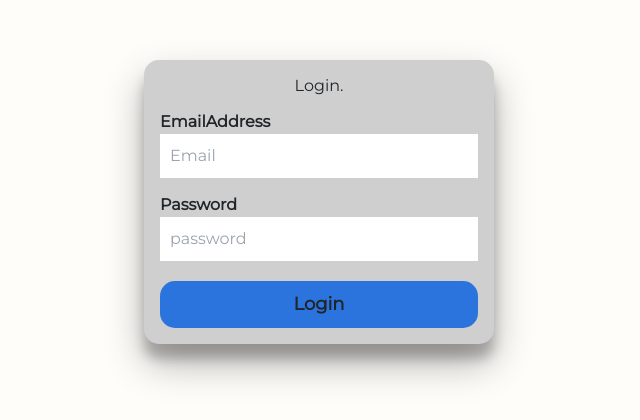
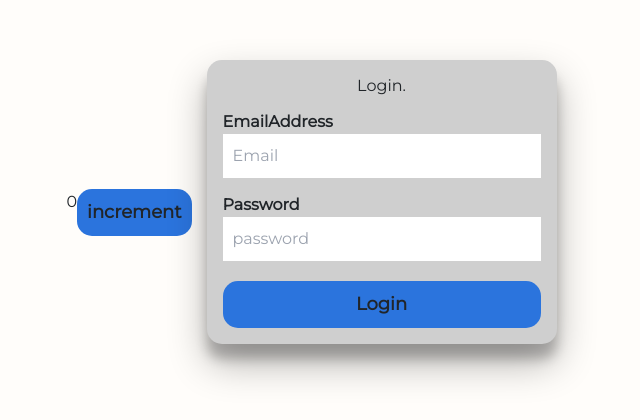
Before and after one commit to b-lemy/JpimeV1, a React (Create React App) app in the folder frontend/: page /login in a window 1280 px wide. Shown: the part 198-618 px from the top of the page, without its empty margins (321-961 px from the left). Built offline with nearby package versions, Linux system fonts and the light colour scheme.

Commit message:
reduxtoolkit implenetatation

```diff
--- a/frontend/package.json
+++ b/frontend/package.json
@@ -3,6 +3,7 @@
   "version": "0.1.0",
   "private": true,
   "dependencies": {
+    "@reduxjs/toolkit": "^1.8.6",
     "@testing-library/jest-dom": "^5.16.5",
     "@testing-library/react": "^13.4.0",
     "@testing-library/user-event": "^13.5.0",
@@ -10,8 +11,10 @@
     "bootstrap": "^5.2.2",
     "react": "^18.2.0",
     "react-dom": "^18.2.0",
+    "react-redux": "^8.0.4",
     "react-router-dom": "^6.4.1",
     "react-scripts": "5.0.1",
+    "redux": "^4.2.0",
     "web-vitals": "^2.1.4"
   },
   "scripts": {
--- a/frontend/src/Components/Authentication/Login.js
+++ b/frontend/src/Components/Authentication/Login.js
@@ -1,8 +1,17 @@
 import React, {useEffect, useState} from "react";
 import "./Auth.css"
+import {useSelector,useDispatch,useStore} from "react-redux";
 
 const Login = () => {
     const [user , setUser] = useState("");
+
+    const dispatch = useDispatch()
+    const counter = useSelector(state => state.counter)
+
+
+    const increment = ()=>{
+        dispatch({type:'increment'})
+    }
 
 
 
@@ -22,6 +31,8 @@ const Login = () => {
     }
     return(
         <div className="body">
+            <div>{counter}</div>
+            <button onClick={increment}>increment</button>
             <form onSubmit={Submit} className="container">
                 <h1 className="title">Login.</h1>
                 <label>EmailAddress</label>
--- a/frontend/src/Components/Forum/Forum.js
+++ b/frontend/src/Components/Forum/Forum.js
@@ -1,6 +1,6 @@
 import React, {useContext, useRef, useState} from "react";
 import Wrapper from "../Layout/Wrapper";
-import {PostContext} from "../../Store/Forum-context";
+import {PostContext} from "../../StoreContext/Forum-context";
 import './Forum.css'
 
 
--- /dev/null
+++ b/frontend/src/StoreRedux/AuthRedux.js
@@ -0,0 +1,18 @@
+import {createStore} from "redux";
+
+
+const InitialState = {
+    counter: 0
+}
+
+const authReducer = (state = InitialState, action) => {
+    if (action.type === "increment") {
+        return {
+            counter: state.counter + 1
+        }
+    }
+    return state
+}
+
+
+ export const store = createStore(authReducer)
--- a/frontend/src/index.js
+++ b/frontend/src/index.js
@@ -7,7 +7,9 @@ import ReactDOM from 'react-dom/client';
 import './index.css';
 import App from './App';
 import {BrowserRouter} from "react-router-dom";
-import {ForumProvider} from "./Store/Forum-context";
+import {ForumProvider} from "./StoreContext/Forum-context";
+import {store} from "./StoreRedux/AuthRedux";
+import {Provider} from "react-redux";
 
 
 
@@ -15,6 +17,7 @@ import {ForumProvider} from "./Store/Forum-context";
 const root = ReactDOM.createRoot(document.getElementById('root'));
 root.render(
     <React.StrictMode>
+        <Provider store={store}>
         <ForumProvider>
             <BrowserRouter>
 
@@ -22,5 +25,6 @@ root.render(
 
             </BrowserRouter>
         </ForumProvider>
+        </Provider>
     </React.StrictMode>
 );
```
Also changed, not shown: frontend/src/StoreContext/Forum-context.js (renamed from frontend/src/Store/Forum-context.js), 1 other file (tests, documents, lock files or other folders).
